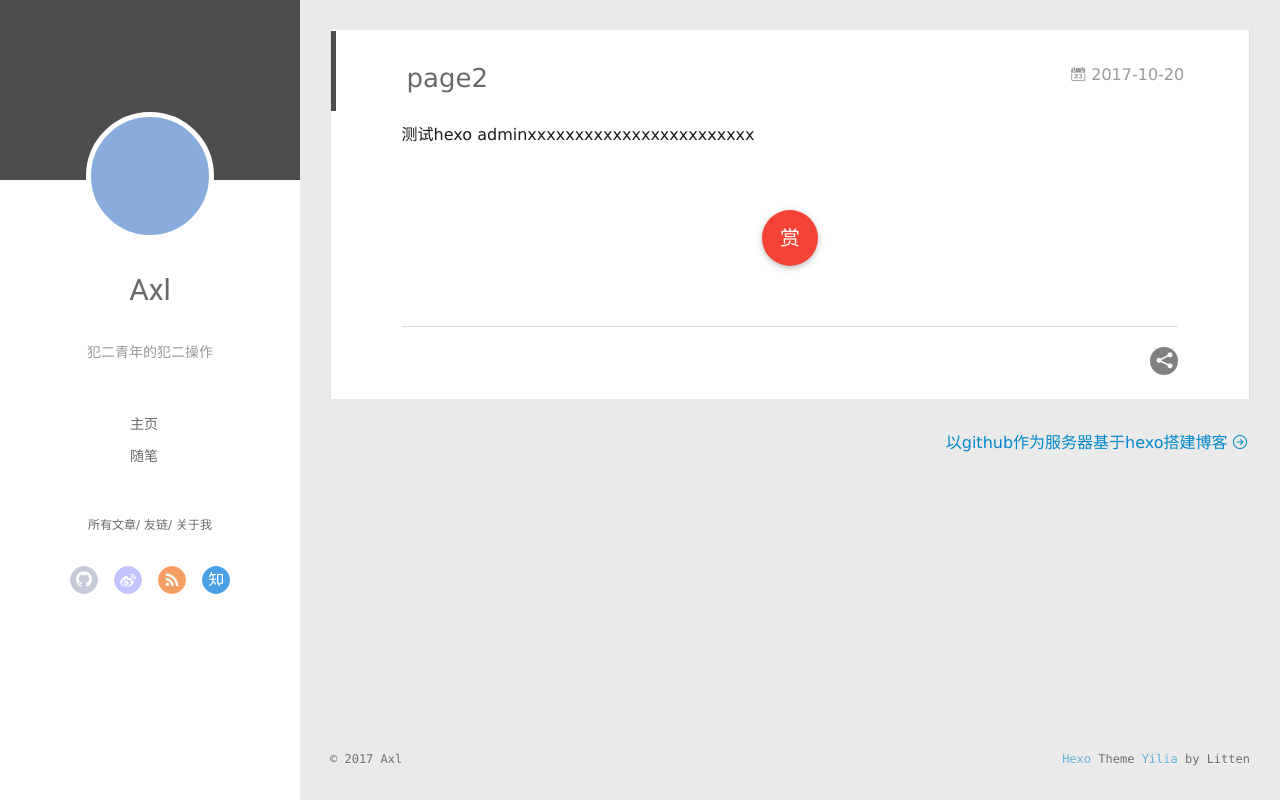
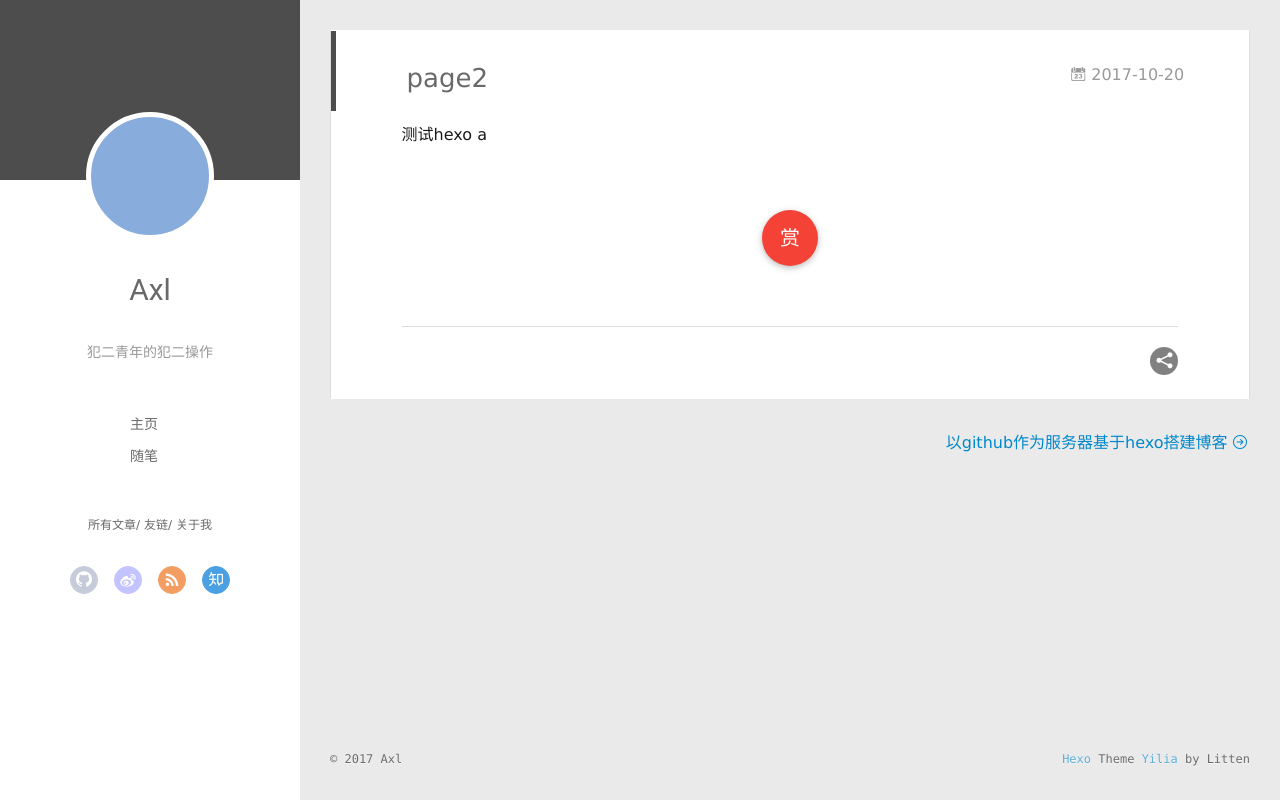
Before and after one commit to axl-axl/blog, a plain HTML site: page 2017/10/20/page2/index.html in a window 1280 px wide. Drawn offline with Linux system fonts and the light colour scheme; files that its build step writes are made by us from their sources.

Commit message:
Site updated: 2017-10-20 19:39:50

```diff
--- a/2017/10/20/page2/index.html
+++ b/2017/10/20/page2/index.html
@@ -8,16 +8,16 @@
   <link rel="dns-prefetch" href="https://github.com/axl-axl/blog">
   <title>page2 | 犯二青年Axl</title>
   <meta name="viewport" content="width=device-width, initial-scale=1, maximum-scale=1">
-  <meta name="description" content="测试hexo adminxxxxxxxxxxxxxxxxxxxxxxxx">
+  <meta name="description" content="测试hexo a">
 <meta property="og:type" content="article">
 <meta property="og:title" content="page2">
 <meta property="og:url" content="https://github.com/axl-axl/blog/2017/10/20/page2/index.html">
 <meta property="og:site_name" content="犯二青年Axl">
-<meta property="og:description" content="测试hexo adminxxxxxxxxxxxxxxxxxxxxxxxx">
-<meta property="og:updated_time" content="2017-10-20T10:59:34.093Z">
+<meta property="og:description" content="测试hexo a">
+<meta property="og:updated_time" content="2017-10-20T11:39:34.847Z">
 <meta name="twitter:card" content="summary">
 <meta name="twitter:title" content="page2">
-<meta name="twitter:description" content="测试hexo adminxxxxxxxxxxxxxxxxxxxxxxxx">
+<meta name="twitter:description" content="测试hexo a">
 
     <link rel="alternative" href="/atom.xml" title="犯二青年Axl" type="application/atom+xml">
 
@@ -177,7 +177,7 @@
 
     <div class="article-entry" itemprop="articleBody">
 
-        <p>测试hexo adminxxxxxxxxxxxxxxxxxxxxxxxx</p>
+        <p>测试hexo a</p>
 
 
 
```
Also changed, not shown: index.html (+1 -1 lines).
